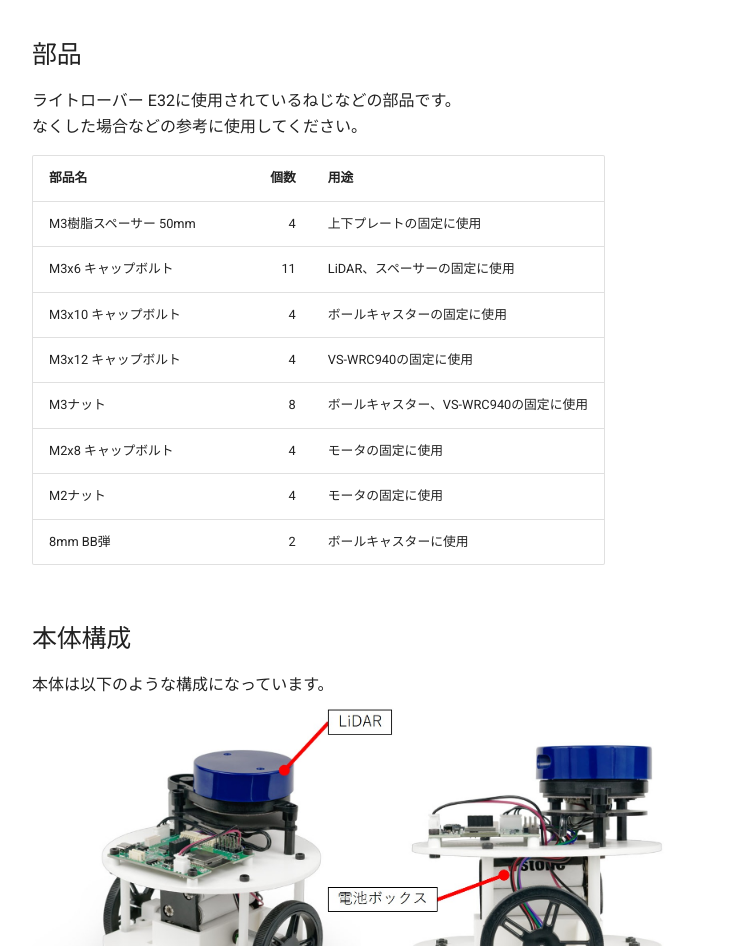
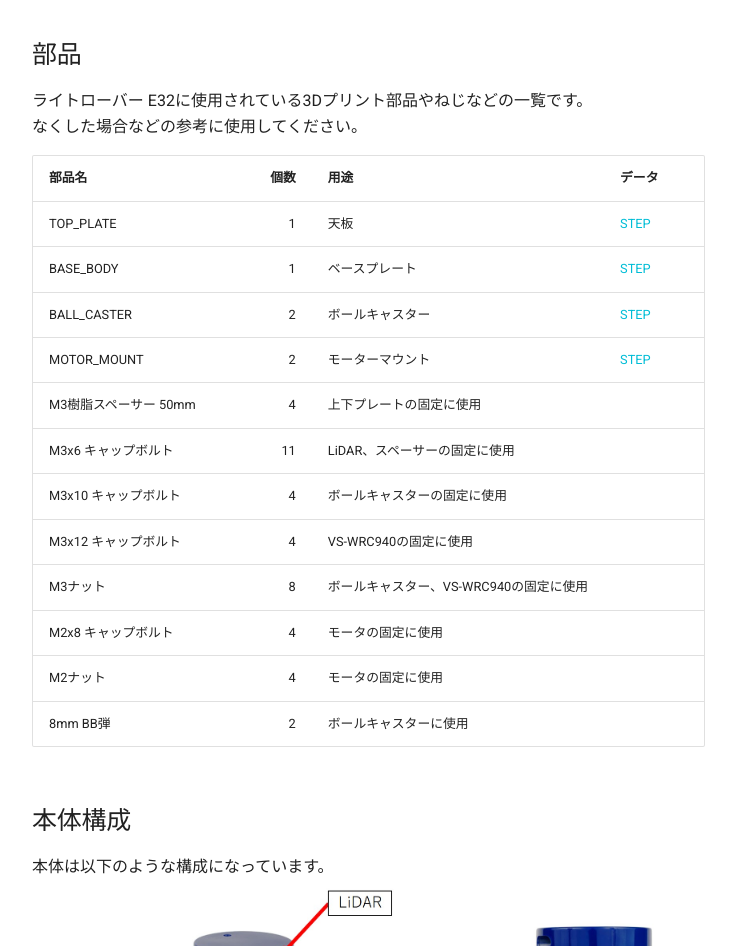
Before and after one commit to vstoneofficial/lightrover_e32_webdoc, a plain HTML site: page setup/hardwareSetup/index.html in a window 1280 px wide. Shown: the part 1064-2010 px from the top of the page, without its empty margins (264-1000 px from the left). Drawn offline with Linux system fonts and the light colour scheme.

Commit message:
STEPデータを追加

```diff
--- a/setup/hardwareSetup/index.html
+++ b/setup/hardwareSetup/index.html
@@ -1637,7 +1637,7 @@
 </tbody>
 </table>
 <h2 id="_4">部品</h2>
-<p>ライトローバー E32に使用されているねじなどの部品です。<br />
+<p>ライトローバー E32に使用されている3Dプリント部品やねじなどの一覧です。<br />
 なくした場合などの参考に使用してください。  </p>
 <table>
 <thead>
@@ -1645,48 +1645,81 @@
 <th style="text-align: left;">部品名</th>
 <th style="text-align: right;">個数</th>
 <th style="text-align: left;">用途</th>
+<th style="text-align: left;">データ</th>
 </tr>
 </thead>
 <tbody>
+<tr>
+<td style="text-align: left;">TOP_PLATE</td>
+<td style="text-align: right;">1</td>
+<td style="text-align: left;">天板</td>
+<td style="text-align: left;"><a href="dl/top_plate.stp">STEP</a></td>
+</tr>
+<tr>
+<td style="text-align: left;">BASE_BODY</td>
+<td style="text-align: right;">1</td>
+<td style="text-align: left;">ベースプレート</td>
+<td style="text-align: left;"><a href="dl/base_body.stp">STEP</a></td>
+</tr>
+<tr>
+<td style="text-align: left;">BALL_CASTER</td>
+<td style="text-align: right;">2</td>
+<td style="text-align: left;">ボールキャスター</td>
+<td style="text-align: left;"><a href="dl/ball_caster.stp">STEP</a></td>
+</tr>
+<tr>
+<td style="text-align: left;">MOTOR_MOUNT</td>
+<td style="text-align: right;">2</td>
+<td style="text-align: left;">モーターマウント</td>
+<td style="text-align: left;"><a href="dl/motor_mount.stp">STEP</a></td>
+</tr>
 <tr>
 <td style="text-align: left;">M3樹脂スペーサー 50mm</td>
 <td style="text-align: right;">4</td>
 <td style="text-align: left;">上下プレートの固定に使用</td>
+<td style="text-align: left;"></td>
 </tr>
 <tr>
 <td style="text-align: left;">M3x6 キャップボルト</td>
 <td style="text-align: right;">11</td>
 <td style="text-align: left;">LiDAR、スペーサーの固定に使用</td>
+<td style="text-align: left;"></td>
 </tr>
 <tr>
 <td style="text-align: left;">M3x10 キャップボルト</td>
 <td style="text-align: right;">4</td>
 <td style="text-align: left;">ボールキャスターの固定に使用</td>
+<td style="text-align: left;"></td>
 </tr>
 <tr>
 <td style="text-align: left;">M3x12 キャップボルト</td>
 <td style="text-align: right;">4</td>
 <td style="text-align: left;">VS-WRC940の固定に使用</td>
+<td style="text-align: left;"></td>
 </tr>
 <tr>
 <td style="text-align: left;">M3ナット</td>
 <td style="text-align: right;">8</td>
 <td style="text-align: left;">ボールキャスター、VS-WRC940の固定に使用</td>
+<td style="text-align: left;"></td>
 </tr>
 <tr>
 <td style="text-align: left;">M2x8 キャップボルト</td>
 <td style="text-align: right;">4</td>
 <td style="text-align: left;">モータの固定に使用</td>
+<td style="text-align: left;"></td>
 </tr>
 <tr>
 <td style="text-align: left;">M2ナット</td>
 <td style="text-align: right;">4</td>
 <td style="text-align: left;">モータの固定に使用</td>
+<td style="text-align: left;"></td>
 </tr>
 <tr>
 <td style="text-align: left;">8mm BB弾</td>
 <td style="text-align: right;">2</td>
 <td style="text-align: left;">ボールキャスターに使用</td>
+<td style="text-align: left;"></td>
 </tr>
 </tbody>
 </table>
```
Also changed, not shown: search/search_index.json, 5 other files.
